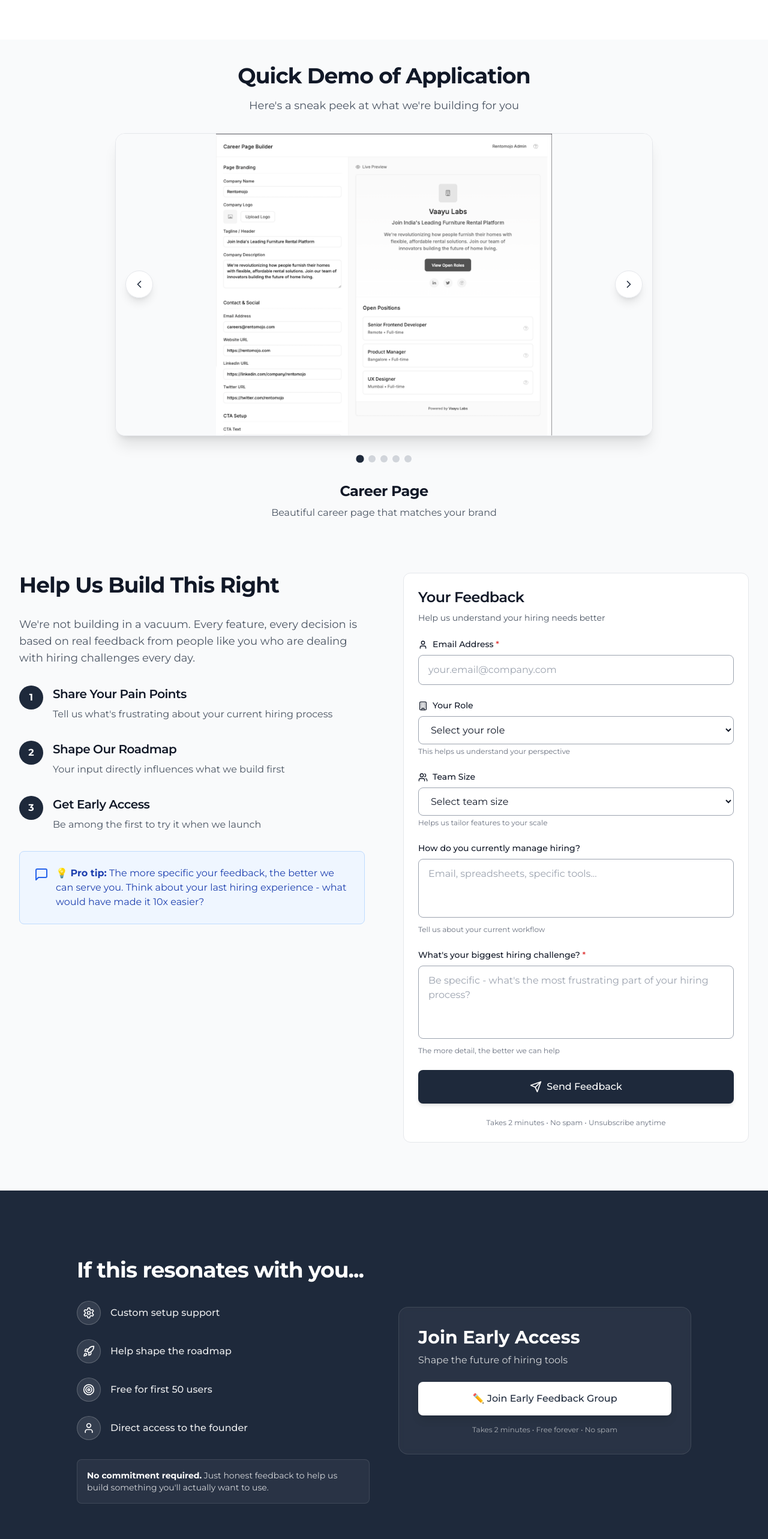
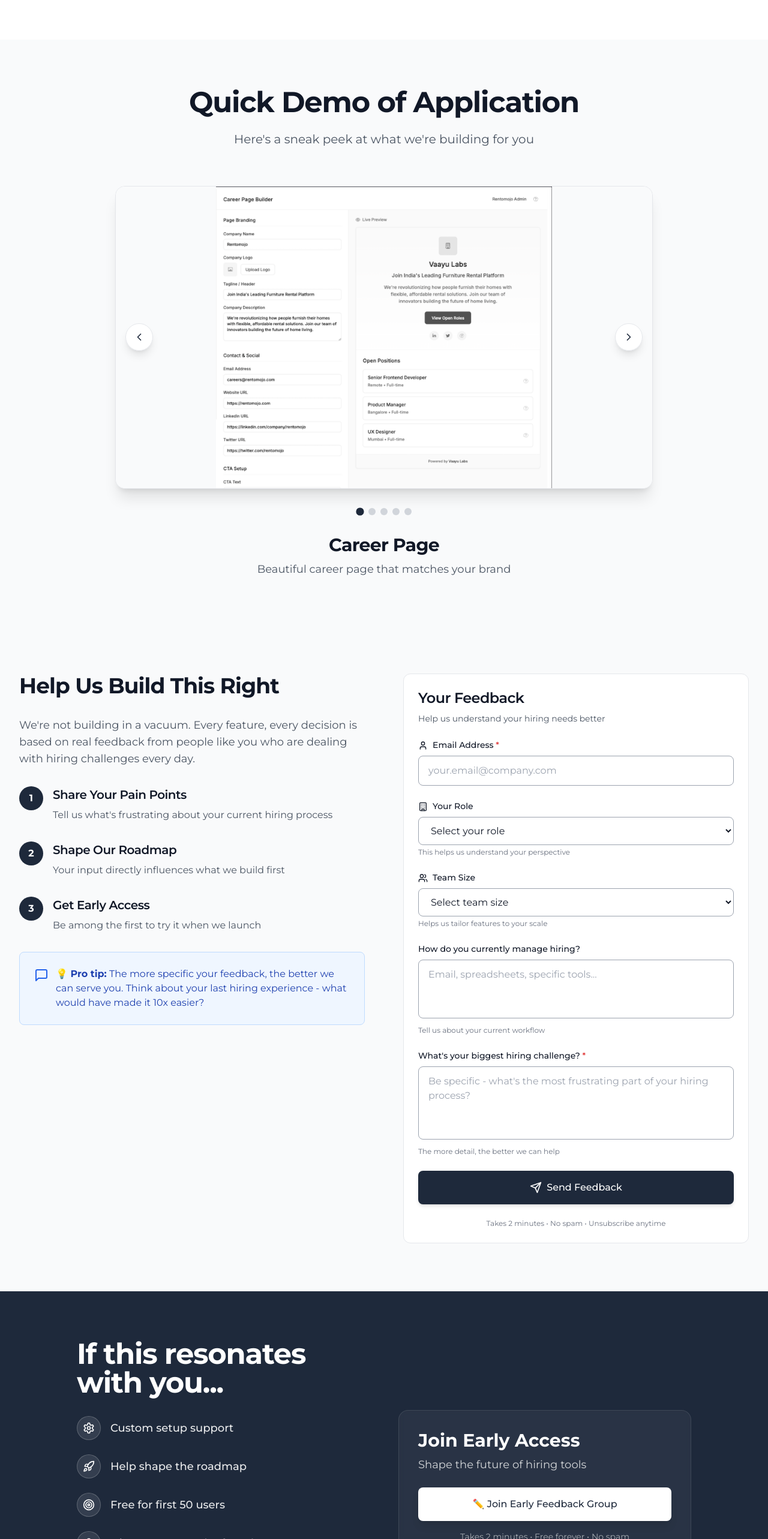
Before and after one commit to meanMonk/career-landing, a Next.js app: page / in a window 1280 px wide. Shown: the part 3567-6133 px from the top of the page at 60% size. Built offline with nearby package versions, Linux system fonts and the light colour scheme.

Commit message:
fixing navigation and style

```diff
--- a/src/components/DemoSection.tsx
+++ b/src/components/DemoSection.tsx
@@ -55,20 +55,20 @@ export default function DemoSection() {
   }
 
   return (
-    <div className="bg-gray-50">
-      <div className="container-max py-2">
+    <section id="demo" className="bg-gray-50 section-padding" aria-labelledby="demo-heading">
+      <div className="container-max">
         {/* Header */}
         <motion.div
           initial={{ opacity: 0, y: 20 }}
           whileInView={{ opacity: 1, y: 0 }}
           transition={{ duration: 0.6 }}
           viewport={{ once: true }}
-          className="text-center my-8 "
+          className="text-center mb-12 sm:mb-16"
         >
-          <h2 className="text-3xl md:text-4xl font-bold text-gray-900 mb-4">
+          <h2 id="demo-heading" className="text-3xl sm:text-4xl md:text-5xl font-bold text-gray-900 mb-4 sm:mb-6">
             Quick Demo of Application
           </h2>
-          <p className="text-lg text-gray-600 max-w-2xl mx-auto">
+          <p className="text-lg sm:text-xl text-gray-600 max-w-3xl mx-auto">
             Here's a sneak peek at what we're building for you
           </p>
         </motion.div>
@@ -142,15 +142,15 @@ export default function DemoSection() {
             transition={{ duration: 0.3 }}
             className="text-center mt-8"
           >
-            <h3 className="text-2xl font-bold text-gray-900 mb-2">
+            <h3 className="text-2xl sm:text-3xl font-bold text-gray-900 mb-2">
               {demoScreens[currentSlide].title}
             </h3>
-            <p className="text-base text-gray-600 max-w-lg mx-auto">
+            <p className="text-base sm:text-lg text-gray-600 max-w-lg mx-auto">
               {demoScreens[currentSlide].description}
             </p>
           </motion.div>
         </motion.div>
       </div>
-    </div>
+    </section>
   )
 }
--- a/src/components/EarlyAccess.tsx
+++ b/src/components/EarlyAccess.tsx
@@ -28,9 +28,8 @@ export default function EarlyAccess() {
   }
 
   return (
-    <div className="bg-primary-800 text-white
-section-padding">
-      <div className="container-max py-8">
+    <section className="bg-primary-800 text-white section-padding" aria-labelledby="early-access-heading">
+      <div className="container-max">
         <div className="grid lg:grid-cols-2 gap-12 items-center max-w-5xl mx-auto">
           {/* Left Column - Header and Benefits */}
           <motion.div
@@ -40,7 +39,7 @@ section-padding">
             viewport={{ once: true }}
             className="space-content"
           >
-            <h2 className="text-3xl md:text-4xl font-bold text-white mb-8">
+            <h2 id="early-access-heading" className="text-3xl sm:text-4xl md:text-5xl font-bold text-white mb-6 sm:mb-8">
               If this resonates with you...
             </h2>
 
@@ -54,16 +53,16 @@ section-padding">
                   viewport={{ once: true }}
                   className="flex items-center gap-4"
                 >
-                  <div className="w-10 h-10 rounded-full bg-white/10 flex items-center justify-center text-white border border-white/20">
+                  <div className="w-10 h-10 rounded-full bg-white/10 flex items-center justify-center text-white border border-white/20" aria-hidden="true">
                     {benefit.icon}
                   </div>
-                  <span className="text-base text-white/90 font-medium">{benefit.title}</span>
+                  <span className="text-base sm:text-lg text-white/90 font-medium">{benefit.title}</span>
                 </motion.div>
               ))}
             </div>
 
-            <div className="mt-8 p-4 bg-white/5 rounded-lg border border-white/10">
-              <p className="text-sm text-white/80">
+            <div className="mt-6 sm:mt-8 p-4 sm:p-6 bg-white/5 rounded-lg border border-white/10">
+              <p className="text-sm sm:text-base text-white/80">
                 <strong className="text-white">No commitment required.</strong> Just honest feedback
                 to help us build something you'll actually want to use.
               </p>
@@ -78,30 +77,34 @@ section-padding">
             viewport={{ once: true }}
             className="text-center lg:text-left"
           >
-            <div className="bg-white/5 backdrop-blur-sm border border-white/10 rounded-2xl p-8">
+            <div className="bg-white/5 backdrop-blur-sm border border-white/10 rounded-2xl p-6 sm:p-8">
               <div className="mb-6">
-                <div className="text-3xl font-bold text-white mb-2">
+                <div className="text-2xl sm:text-3xl font-bold text-white mb-2">
                   Join Early Access
                 </div>
-                <div className="text-white/80 text-base">
+                <div className="text-white/80 text-base sm:text-lg">
                   Shape the future of hiring tools
                 </div>
               </div>
 
               <button
                 onClick={scrollToFeedback}
-                className="w-full bg-white text-primary-800 hover:bg-gray-50 font-medium px-8 py-4 rounded-lg transition-all duration-200 flex items-center justify-center gap-2 text-base shadow-lg hover:shadow-xl"
+                className="w-full bg-white text-primary-800 hover:bg-gray-50 font-medium px-6 sm:px-8 py-3 sm:py-4 rounded-lg transition-all duration-200 flex items-center justify-center gap-2 text-base shadow-lg hover:shadow-xl focus:ring-2 focus:ring-white focus:ring-offset-2 focus:ring-offset-primary-800 focus:outline-none"
+                aria-describedby="early-access-cta-description"
               >
-                ✏️ Join Early Feedback Group
+                <span>✏️ Join Early Feedback Group</span>
               </button>
+              <span id="early-access-cta-description" className="sr-only">
+                Join our early feedback group to help shape the product
+              </span>
 
-              <p className="text-xs text-white/60 mt-4 text-center">
+              <p className="text-xs sm:text-sm text-white/60 mt-4 text-center">
                 Takes 2 minutes • Free forever • No spam
               </p>
             </div>
           </motion.div>
         </div>
       </div>
-    </div>
+    </section>
   )
 }
--- a/src/components/Features.tsx
+++ b/src/components/Features.tsx
@@ -90,7 +90,7 @@ const features = [
 
 export default function Features() {
   return (
-    <section className="section-padding bg-white" aria-labelledby="features-heading">
+    <section id="features" className="section-padding bg-white" aria-labelledby="features-heading">
       <div className="container-max">
         <motion.div
           initial={{ opacity: 0, y: 20 }}
--- a/src/components/FeedbackForm.tsx
+++ b/src/components/FeedbackForm.tsx
@@ -99,7 +99,7 @@ export default function FeedbackForm() {
   }
 
   return (
-    <section className="section-padding bg-gray-50" aria-labelledby="feedback-heading">
+    <section id="feedback" className="section-padding bg-gray-50" aria-labelledby="feedback-heading">
       <div className="container-max">
         <div className="grid lg:grid-cols-2 gap-12 lg:gap-16 items-start">
           {/* Left Column - Content */}
--- a/src/components/ProblemSection.tsx
+++ b/src/components/ProblemSection.tsx
@@ -31,7 +31,7 @@ const problems = [
 
 export default function ProblemSection() {
   return (
-    <section className="section-padding bg-white" aria-labelledby="problems-heading">
+    <section id="problem" className="section-padding bg-white" aria-labelledby="problems-heading">
       <div className="container-max">
         {/* Header */}
         <motion.div
```
Also changed, not shown: src/components/About.tsx (+24 -16 lines), designs/design-inpsiration.png (added).
